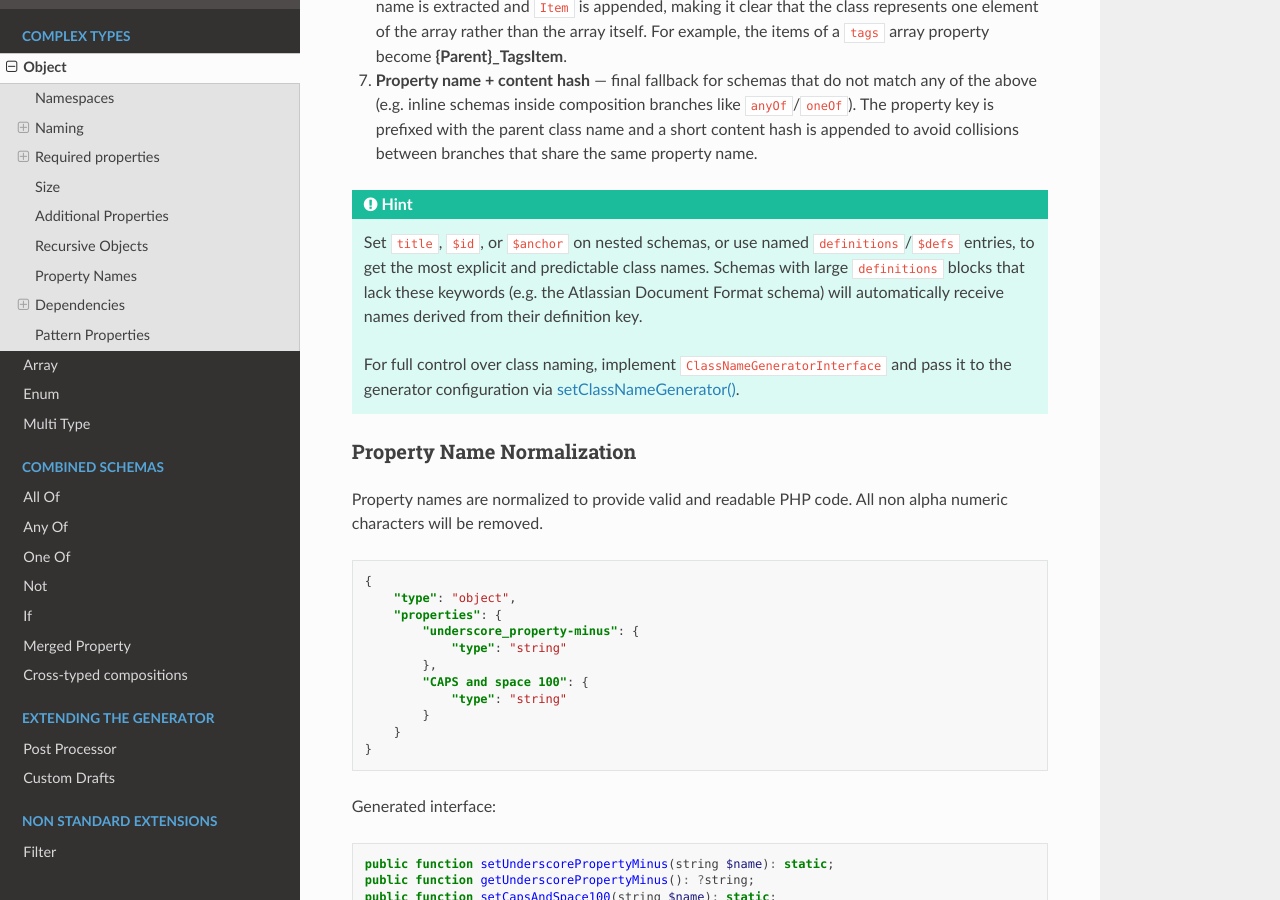
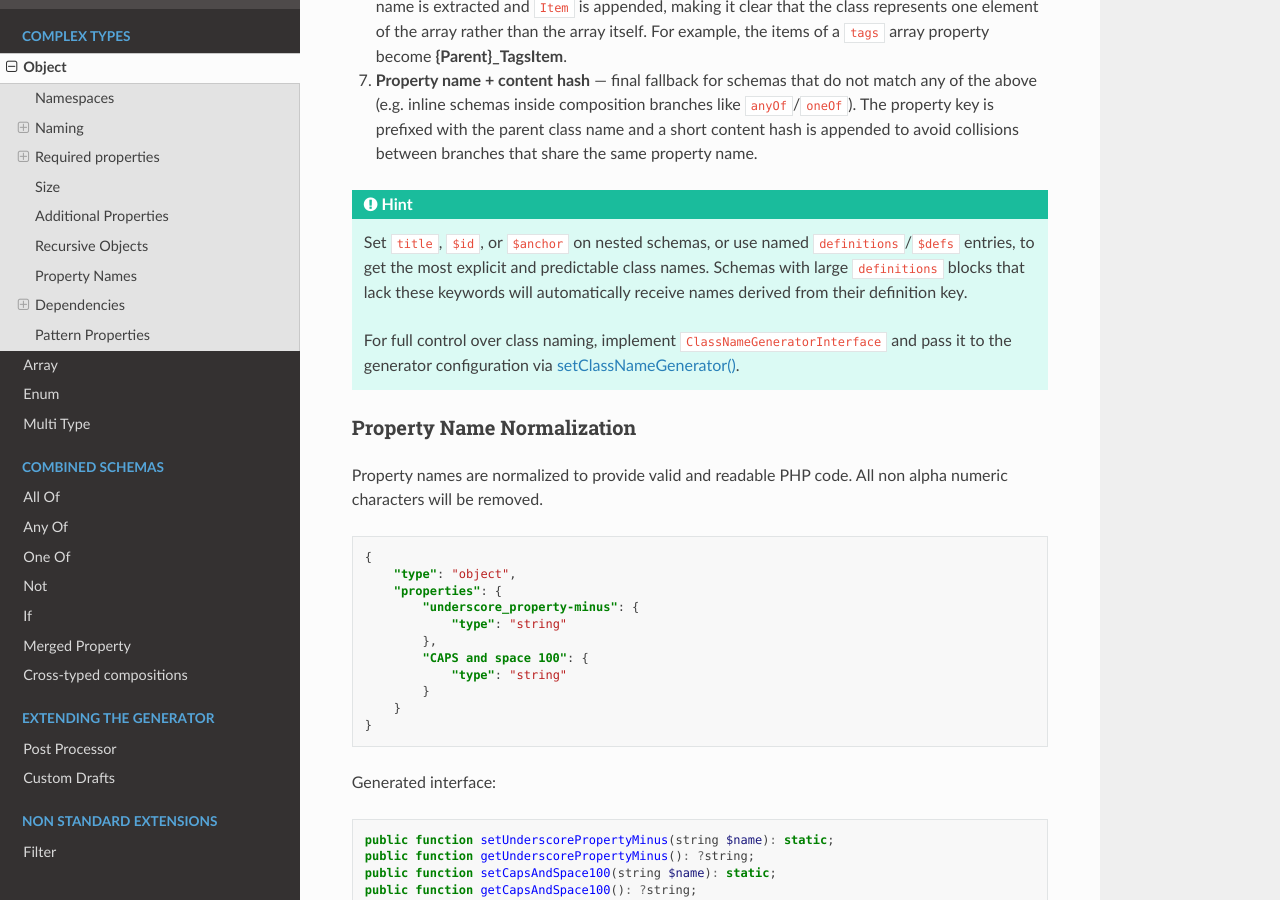
Before and after one commit to wol-soft/php-json-schema-model-generator, a Sphinx documentation site: the page built from docs/source/complexTypes/object.rst, in a window 1280 px wide and 900 px high, scrolled down 2616 px. Built offline with Sphinx 7.4.7 and the Read the Docs theme 3.1.0, drawn with Linux system fonts in a browser that asks for light colours.

Commit message:
Refine hint on class naming for schemas
Removed redundant text about schemas receiving names derived from their definition key.

```diff
--- a/docs/source/complexTypes/object.rst
+++ b/docs/source/complexTypes/object.rst
@@ -127,8 +127,8 @@ For the class name of a nested class the following priority order applies:
 
     Set ``title``, ``$id``, or ``$anchor`` on nested schemas, or use named
     ``definitions``/``$defs`` entries, to get the most explicit and predictable class names.
-    Schemas with large ``definitions`` blocks that lack these keywords (e.g. the Atlassian
-    Document Format schema) will automatically receive names derived from their definition key.
+    Schemas with large ``definitions`` blocks that lack these keywords will automatically
+    receive names derived from their definition key.
 
     For full control over class naming, implement ``ClassNameGeneratorInterface`` and pass it
     to the generator configuration via
```
